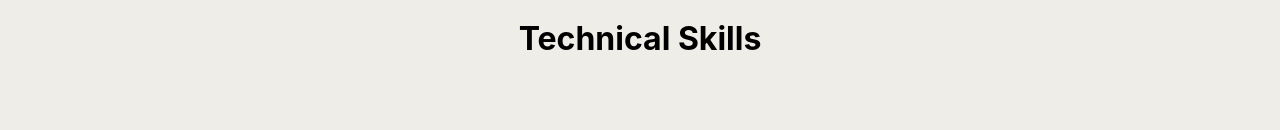
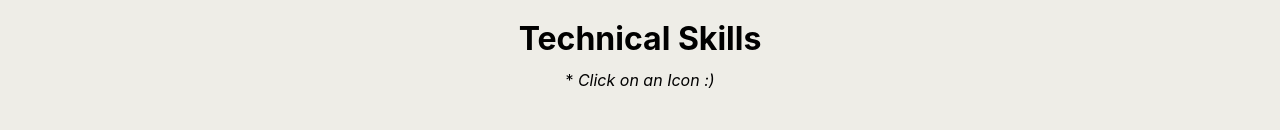
Before and after one commit to MekhiHart/portfolio, a React (Create React App) app: page / in a window 1280 px wide. Shown: the part 822-952 px from the top of the page. Built offline with nearby package versions, Linux system fonts and the light colour scheme.

Commit message:
added header for popUp

```diff
--- a/src/Components/PopUp.jsx
+++ b/src/Components/PopUp.jsx
@@ -1,6 +1,7 @@
 import { FontAwesomeIcon } from '@fortawesome/react-fontawesome'
 import {faReact} from "@fortawesome/free-brands-svg-icons"
-import {faDatabase,faScrewdriverWrench,faLaptopCode} from '@fortawesome/free-solid-svg-icons'
+import {faDatabase,faScrewdriverWrench,faLaptopCode,faArrowLeft, faArrowRight, } from '@fortawesome/free-solid-svg-icons'
+
 import { useState, useEffect } from 'react'
 
 import {faX} from '@fortawesome/free-solid-svg-icons'
@@ -46,6 +47,12 @@ export default function PopUp(props){
                     {buttons}
                     <button onClick={() => setPopUp({isClicked:false})} id="closePopUp"><FontAwesomeIcon icon={faX} size='2x'/></button>
                 </div>
+
+                <div className="popUp--header">
+                    <FontAwesomeIcon icon={faArrowLeft} size='1x'/>
+                    <FontAwesomeIcon icon={faArrowRight} size='1x'/>
+                </div>
+
                 <h1>{popUpData.name}</h1>
                 <h2>This is Mekhi</h2>
             </div>
--- a/src/Components/Skills.jsx
+++ b/src/Components/Skills.jsx
@@ -1,7 +1,7 @@
 import { FontAwesomeIcon } from '@fortawesome/react-fontawesome'
 import {faGithub, faReact} from "@fortawesome/free-brands-svg-icons"
-import {faDatabase,faScrewdriverWrench,faTerminal, faLaptopCode} from '@fortawesome/free-solid-svg-icons'
-import { icon } from '@fortawesome/fontawesome-svg-core'
+import {faDatabase,faScrewdriverWrench, faLaptopCode, faA} from '@fortawesome/free-solid-svg-icons'
+import { faArrowLeft, faArrowRight, } from '@fortawesome/free-solid-svg-icons'
 import { useEffect } from 'react'
 
 export default function Skills(props){
@@ -33,6 +33,8 @@ export default function Skills(props){
     return(
         <div className="skills--container" id='SKILLS'>
             <h1>Technical Skills</h1>
+            <h4 style={{fontWeight:"normal", marginTop:"-10px"}}>* <i>Click on an Icon :)</i></h4>
+
             <div className="skills--grid">
                 {buttons}
             </div>
--- a/src/index.css
+++ b/src/index.css
@@ -162,11 +162,8 @@ nav a:hover:before {
   background-color: #36395A;
 }
 
-
-
 #tab--seperator{
   border-left: 1px solid #94979c;
-
   margin: 6px 2px
 }
 
```
